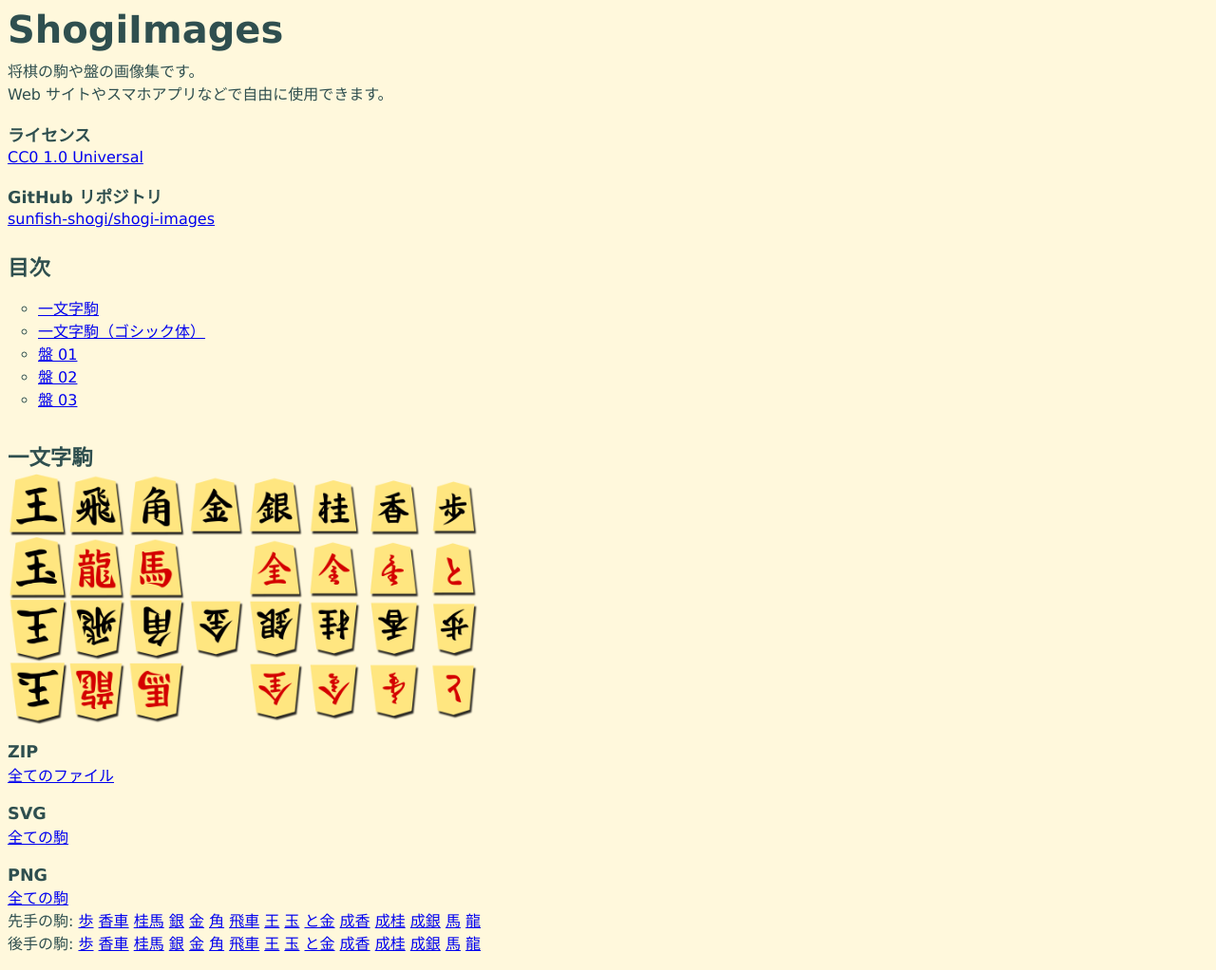
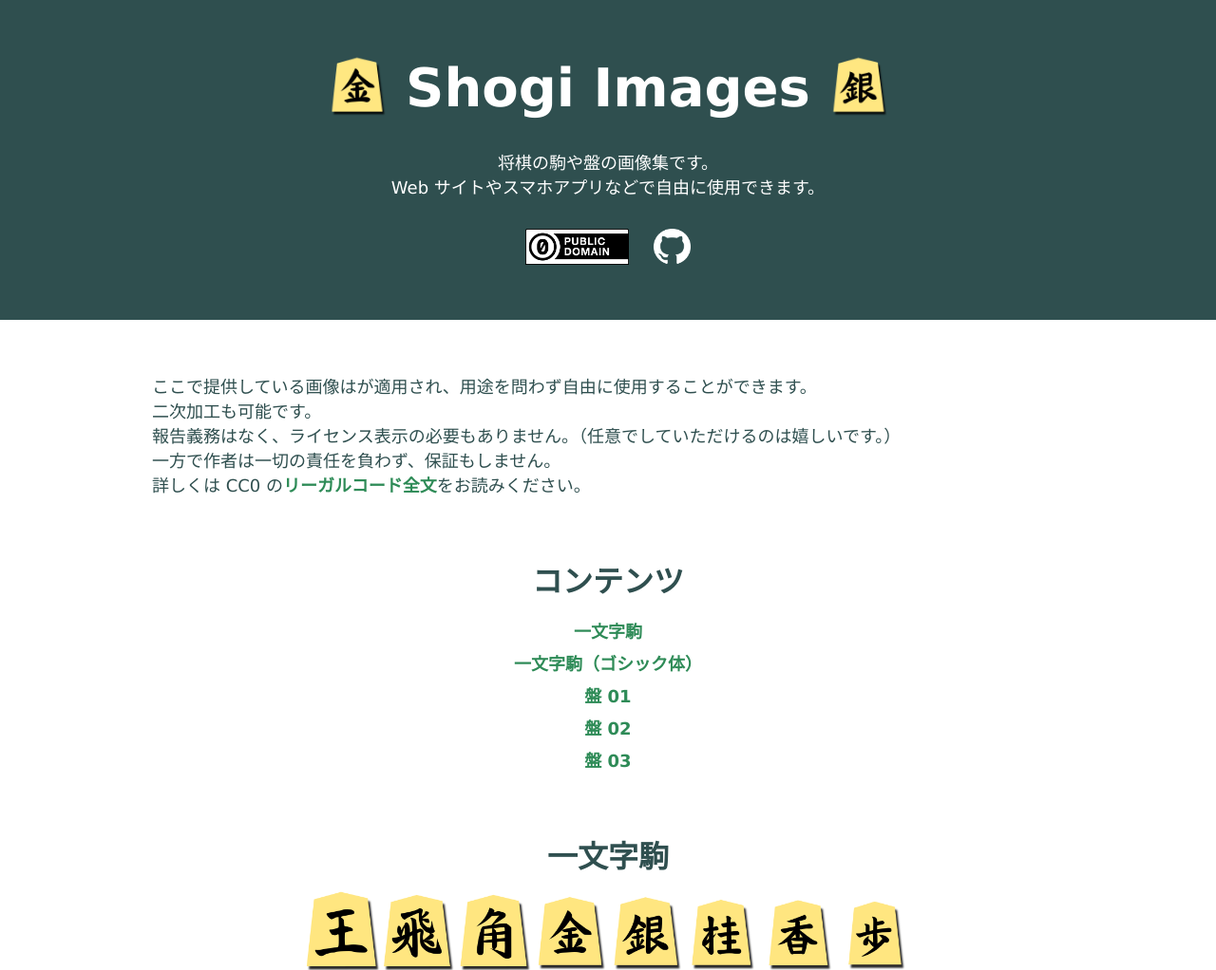
Before and after one commit to sunfish-shogi/shogi-images, a plain HTML site: page docs/index.html in a window 1280 px wide. Shown: the top 1022 px of the page at 95% size. Drawn offline with Linux system fonts and the light colour scheme.

Commit message:
update web page

```diff
--- a/docs/css/style.css
+++ b/docs/css/style.css
@@ -1,31 +1,99 @@
 body {
-  font-size: 16px;
+  font-size: 18px;
   font-family: "ヒラギノ角ゴ ProN W3", "Hiragino Kaku Gothic ProN", "メイリオ", "Meiryo", "verdana", sans-serif;
+  color: white;
+  background-color: darkslategray;
+  margin: 0px;
+  padding: 0px;
+  text-align: center;
+}
+
+a {
+  color: lemonchiffon;
+  text-decoration: none;
+}
+
+a:hover {
+  text-decoration: underline;
+}
+
+ul {
+  padding: 0px;
+  list-style: none;
+}
+
+li {
+  margin: 0.5rem;
+}
+
+img {
+  width: min(60vw, 80vh);
+}
+
+img.icon {
+  width: auto;
+  height: 1.2em;
+  vertical-align: -0.2em;
+}
+
+header {
+  padding: 1.5rem 5% 1.5rem 5%;
+}
+
+nav {
+  font-size: 2.0rem;
+  margin: 2rem 0px 0px 0px;
+}
+
+nav ul {
+  padding: 0px;
+  list-style: none;
+}
+
+nav li {
+  margin: 0px 0.5rem 0px 0.5rem;
+  display: inline-block;
+}
+
+article {
   color: darkslategray;
-  background-color: cornsilk;
-  margin-bottom: 80px;
+  background-color: white;
+  margin: 0px;
+  padding: 1.5rem 5% 1.5rem 5%;
+}
+
+article a {
+  color: seagreen;
+  font-weight: bold;
+}
+
+section {
+  margin: 2.0rem 0 4.0rem 0;
 }
 
 h1 {
-  font-size: 2.5rem;
-  margin: 0.5rem 0 0.5rem 0;
+  font-size: 3.5rem;
+  margin: 2.0rem 0 2.0rem 0;
 }
 
 h2 {
-  font-size: 1.4rem;
-  margin: 1.5rem 0 0.2rem 0;
+  font-size: 2.0rem;
+  margin: 2.0rem 0 1.0rem 0;
 }
 
 h3 {
-  font-size: 1.1rem;
-  margin: 1.2rem 0 0.1rem 0;
+  font-size: 1.5rem;
+  margin: 2.0rem 0 0.5rem 0;
 }
 
-section {
-  margin: 2.0rem 0 2.0rem 0;
+h4 {
+  font-size: 1.2rem;
+  margin: 1.0rem 0 0.2rem 0;
 }
 
-.page-contents {
-  list-style: circle;
-  padding: 0 0 0 2rem;
+#introduction {
+  margin-left: auto;
+  margin-right: auto;
+  width: min(80vw, 120vh);
+  text-align: left;
 }
--- a/docs/index.html
+++ b/docs/index.html
@@ -1,30 +1,55 @@
 <html>
   <head>
-    <title>ShogiImages</title>
+    <title>Shogi Images</title>
     <link href="css/style.css" rel="stylesheet">
   </head>
   <body>
-    <h1>ShogiImages</h1>
     <header>
+      <h1>
+        <img class="icon" src="./hitomoji/black_gold.png" />
+        Shogi Images
+        <img class="icon" src="./hitomoji/black_silver.png" />
+      </h1>
+      <div>
         将棋の駒や盤の画像集です。<br />
         Web サイトやスマホアプリなどで自由に使用できます。
-      <h3>ライセンス</h3>
-      <div><a href="https://creativecommons.org/publicdomain/zero/1.0/deed.ja">CC0 1.0 Universal</a></div>
-      <h3>GitHub リポジトリ</h3>
-      <div><a href="https://github.com/sunfish-shogi/shogi-images">sunfish-shogi/shogi-images</a></div>
+      </div>
+      <nav>
+        <ul>
+          <li>
+            <a href="https://creativecommons.org/publicdomain/zero/1.0/deed.ja">
+              <img class="icon" src="./icons/cc-zero.png" alt="CC0 1.0 Universal" />
+            </a>
+          </li>
+          <li>
+            <a href="https://github.com/sunfish-shogi/shogi-images">
+              <img class="icon" src="./icons/github.png" alt="sunfish-shogi/shogi-images" />
+            </a>
+          </li>
+        </ul>
+      </nav>
     </header>
     <article>
-      <h2>目次</h2>
-      <ul class="page-contents">
+      <section id="introduction">
+        ここで提供している画像はが適用され、用途を問わず自由に使用することができます。<br />
+        二次加工も可能です。<br />
+        報告義務はなく、ライセンス表示の必要もありません。（任意でしていただけるのは嬉しいです。）<br />
+        一方で作者は一切の責任を負わず、保証もしません。<br />
+        詳しくは CC0 の<a href="https://creativecommons.org/publicdomain/zero/1.0/legalcode.ja">リーガルコード全文</a>をお読みください。
+      </section>
+      <section>
+        <h2>コンテンツ</h2>
+        <ul>
           <li><a href="#hitomoji">一文字駒</a></li>
           <li><a href="#hitomoji_gothic">一文字駒（ゴシック体）</a></li>
           <li><a href="#board01">盤 01</a></li>
           <li><a href="#board02">盤 02</a></li>
           <li><a href="#board03">盤 03</a></li>
         </ul>
+      </section>
       <section id="hitomoji">
         <h2>一文字駒</h2>
-        <div><a href="./hitomoji/piece.png"><img src="./hitomoji/piece.png" width="500" /></a></div>
+        <div><a href="./hitomoji/piece.png"><img src="./hitomoji/piece.png" /></a></div>
         <h3>ZIP</h3>
         <div>
           <a href="./hitomoji.zip">全てのファイル</a>
@@ -37,8 +62,8 @@
         <div>
           <a href="./hitomoji/piece.png">全ての駒</a>
         </div>
+        <h4>先手の駒</h4>
         <div>
-          先手の駒:
           <a href="./hitomoji/black_pawn.png">歩</a>
           <a href="./hitomoji/black_lance.png">香車</a>
           <a href="./hitomoji/black_knight.png">桂馬</a>
@@ -55,8 +80,8 @@
           <a href="./hitomoji/black_horse.png">馬</a>
           <a href="./hitomoji/black_dragon.png">龍</a>
         </div>
+        <h4>後手の駒</h4>
         <div>
-          後手の駒:
           <a href="./hitomoji/white_pawn.png">歩</a>
           <a href="./hitomoji/white_lance.png">香車</a>
           <a href="./hitomoji/white_knight.png">桂馬</a>
@@ -76,7 +101,7 @@
       </section>
       <section id="hitomoji_gothic">
         <h2>一文字駒（ゴシック体）</h2>
-        <div><a href="./hitomoji_gothic/piece.png"><img src="./hitomoji_gothic/piece.png" width="500" /></a></div>
+        <div><a href="./hitomoji_gothic/piece.png"><img src="./hitomoji_gothic/piece.png" /></a></div>
         <h3>ZIP</h3>
         <div>
           <a href="./hitomoji_gothic.zip">全てのファイル</a>
@@ -85,12 +110,15 @@
         <div>
           <a href="./hitomoji_gothic/piece.svg">全ての駒</a>
         </div>
+        <div>
+          （ご自身で SVG から画像を書き出した場合には、使用したフォントのライセンスが適用されます。）
+        </div>
         <h3>PNG</h3>
         <div>
           <a href="./hitomoji_gothic/piece.png">全ての駒</a>
         </div>
+        <h4>先手の駒</h4>
         <div>
-          先手の駒:
           <a href="./hitomoji_gothic/black_pawn.png">歩</a>
           <a href="./hitomoji_gothic/black_lance.png">香車</a>
           <a href="./hitomoji_gothic/black_knight.png">桂馬</a>
@@ -107,8 +135,8 @@
           <a href="./hitomoji_gothic/black_horse.png">馬</a>
           <a href="./hitomoji_gothic/black_dragon.png">龍</a>
         </div>
+        <h4>後手の駒</h4>
         <div>
-          後手の駒:
           <a href="./hitomoji_gothic/white_pawn.png">歩</a>
           <a href="./hitomoji_gothic/white_lance.png">香車</a>
           <a href="./hitomoji_gothic/white_knight.png">桂馬</a>
@@ -128,7 +156,7 @@
       </section>
       <section id="board01">
         <h2>盤 01</h2>
-        <div><a href="./board/board01.png"><img src="./board/board01.png" width="500" /></a></div>
+        <div><a href="./board/board01.png"><img src="./board/board01.png" /></a></div>
         <div>
           <a href="./board/board01.svg">SVG</a>
           <a href="./board/board01.png">PNG</a>
@@ -136,7 +164,7 @@
       </section>
       <section id="board02">
         <h2>盤 02</h2>
-        <div><a href="./board/board02.png"><img src="./board/board02.png" width="500" /></a></div>
+        <div><a href="./board/board02.png"><img src="./board/board02.png" /></a></div>
         <div>
           <a href="./board/board02.svg">SVG</a>
           <a href="./board/board02.png">PNG</a>
@@ -144,7 +172,7 @@
       </section>
       <section id="board03">
         <h2>盤 03</h2>
-        <div><a href="./board/board03.png"><img src="./board/board03.png" width="500" /></a></div>
+        <div><a href="./board/board03.png"><img src="./board/board03.png" /></a></div>
         <div>
           <a href="./board/board03.svg">SVG</a>
           <a href="./board/board03.png">PNG</a>
```
Also changed, not shown: docs/icons/cc-zero.png (added), docs/icons/github.png (added). Lines whose indentation alone changed are shown as unchanged.
